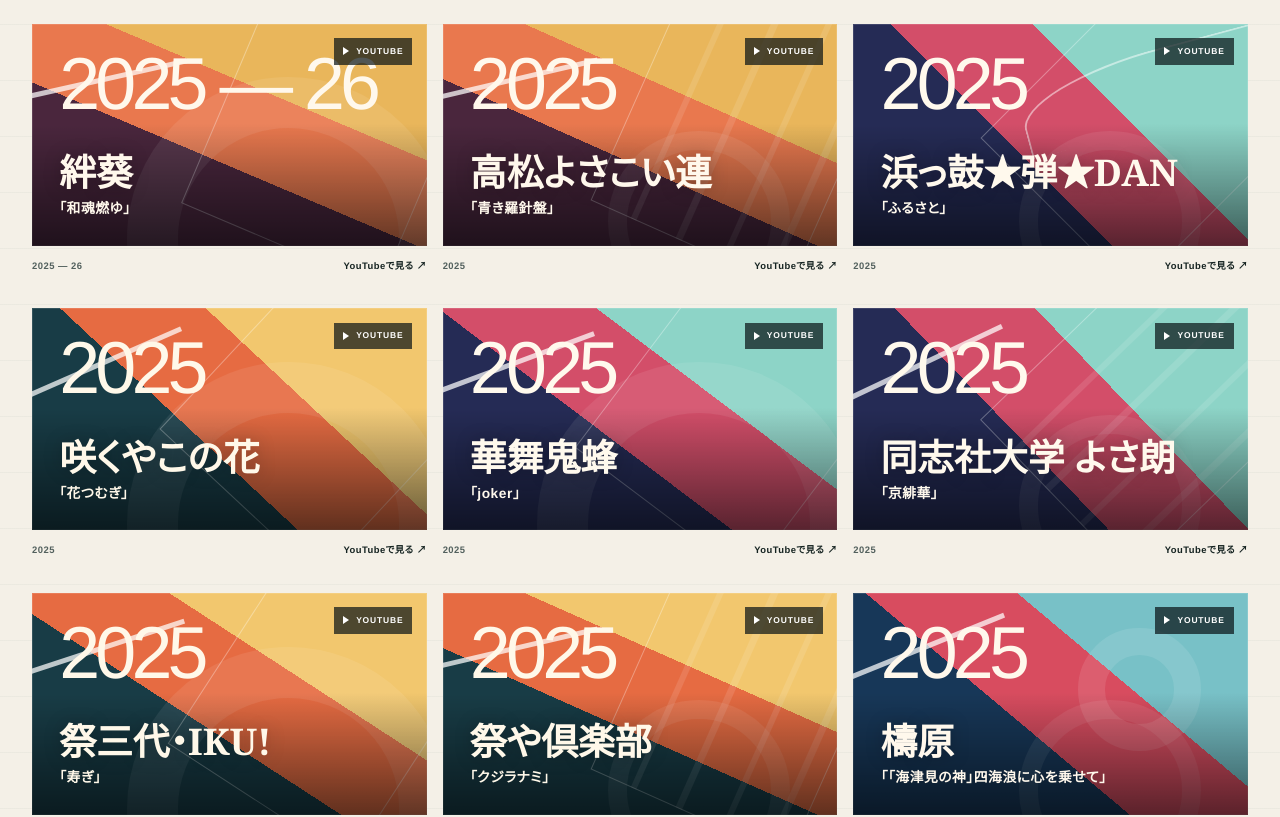
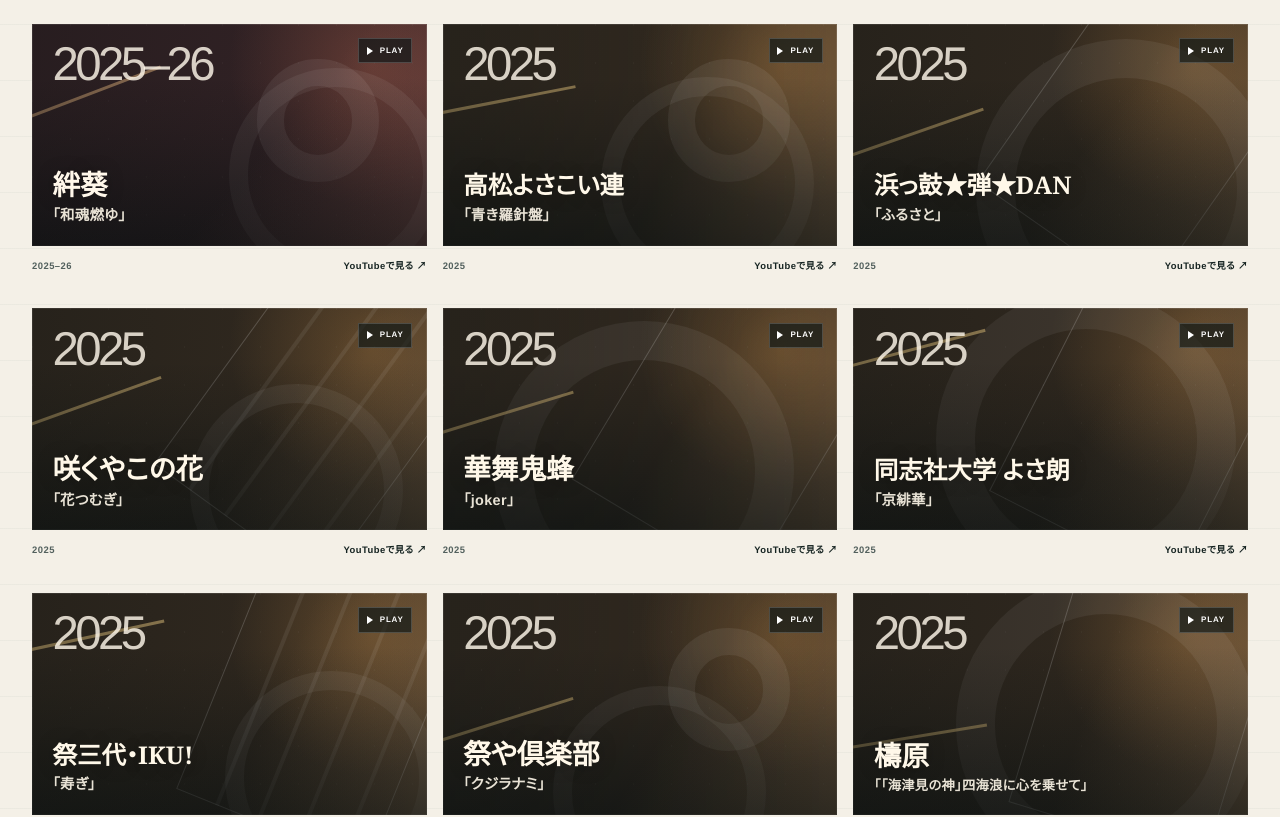
Before and after one commit to tetsufujiki/usi-yosakoi, a Next.js app: page /archive in a window 1280 px wide. Shown: the part 1320-2137 px from the top of the page. Built offline with nearby package versions, Linux system fonts and the light colour scheme.

Commit message:
feat: improve yosakoi archive cards and playback

```diff
--- a/app/globals.css
+++ b/app/globals.css
@@ -813,12 +813,17 @@
   aspect-ratio: 16 / 9;
   overflow: hidden;
   isolation: isolate;
+  container-type: inline-size;
   background:
+    radial-gradient(
+      circle at 86% 18%,
+      var(--thumb-accent-soft),
+      transparent 37%
+    ),
     linear-gradient(
-      var(--thumb-angle),
-      var(--thumb-deep) 0 42%,
-      var(--thumb-accent) 42% 65%,
-      var(--thumb-light) 65% 100%
+      calc(var(--thumb-angle) + 92deg),
+      var(--thumb-deep) 0 58%,
+      var(--thumb-mid) 100%
     );
   color: var(--thumb-ink);
   box-shadow: inset 0 0 0 1px rgba(255, 255, 255, 0.12);
@@ -827,18 +832,37 @@
     box-shadow 260ms ease;
 }
 
+.work-thumbnail::before {
+  position: absolute;
+  inset: 0;
+  z-index: 0;
+  content: "";
+  background:
+    linear-gradient(
+      90deg,
+      rgba(7, 14, 15, 0.28) 0,
+      rgba(7, 14, 15, 0.08) 64%,
+      transparent 100%
+    ),
+    linear-gradient(
+      to top,
+      rgba(7, 14, 15, 0.58) 0,
+      rgba(7, 14, 15, 0.14) 53%,
+      transparent 76%
+    );
+  pointer-events: none;
+}
+
 .work-thumbnail::after {
   position: absolute;
   inset: 0;
   z-index: -1;
   content: "";
   background:
-    linear-gradient(to top, rgba(8, 18, 20, 0.6), transparent 55%),
-    linear-gradient(110deg, rgba(255, 255, 255, 0.08) 1px, transparent 1px);
+    linear-gradient(110deg, rgba(255, 255, 255, 0.045) 1px, transparent 1px);
   background-size:
-    100% 100%,
-    42px 42px;
-  mix-blend-mode: multiply;
+    38px 38px;
+  opacity: 0.75;
 }
 
 .work-thumbnail__image {
@@ -859,30 +883,31 @@
 }
 
 .work-thumbnail__pattern--one {
-  top: -25%;
-  right: -5%;
-  width: 55%;
-  height: 130%;
-  border: 1px solid rgba(255, 255, 255, 0.32);
+  top: -34%;
+  right: -2%;
+  width: 52%;
+  height: 145%;
+  border: 1px solid rgba(255, 255, 255, 0.2);
   transform: rotate(var(--thumb-angle));
 }
 
 .work-thumbnail__pattern--two {
-  right: 12%;
-  bottom: -30%;
-  width: 46%;
+  right: var(--thumb-arc-x);
+  bottom: var(--thumb-arc-y);
+  width: 54%;
   aspect-ratio: 1;
-  border: 1.2rem solid rgba(255, 255, 255, 0.08);
+  border: clamp(0.6rem, 5cqw, 1.25rem) solid rgba(255, 255, 255, 0.065);
   border-radius: 50%;
 }
 
 .work-thumbnail__trace {
-  top: 25%;
+  top: var(--thumb-trace-y);
   left: -8%;
-  width: 48%;
-  height: 5px;
+  width: 42%;
+  height: 3px;
   transform: rotate(calc(var(--thumb-angle) * -0.55));
-  background: rgba(255, 255, 255, 0.72);
+  background: var(--thumb-light);
+  opacity: 0.62;
 }
 
 .work-thumbnail[data-thumbnail-variant="formation"]
@@ -890,16 +915,14 @@
   background: repeating-linear-gradient(
     90deg,
     transparent 0 20%,
-    rgba(255, 255, 255, 0.11) 20% 23%
+    rgba(255, 255, 255, 0.075) 20% 22%
   );
 }
 
 .work-thumbnail[data-thumbnail-variant="surge"]
   .work-thumbnail__pattern--two {
-  right: -6%;
-  bottom: -70%;
-  width: 82%;
-  border-width: 3.2rem;
+  width: 76%;
+  border-width: clamp(1.2rem, 10cqw, 2.8rem);
 }
 
 .work-thumbnail[data-thumbnail-variant="pulse"]
@@ -909,7 +932,7 @@
   width: 31%;
   height: auto;
   aspect-ratio: 1;
-  border: 1.7rem solid rgba(255, 255, 255, 0.1);
+  border: clamp(0.8rem, 7cqw, 1.7rem) solid rgba(255, 255, 255, 0.075);
   border-radius: 50%;
   transform: none;
 }
@@ -919,7 +942,7 @@
   left: 42%;
   width: 64%;
   height: 34%;
-  border: 2px solid rgba(255, 255, 255, 0.5);
+  border: 1px solid rgba(255, 255, 255, 0.38);
   border-right: 0;
   border-bottom: 0;
   border-radius: 60% 0 0;
@@ -930,10 +953,11 @@
 .work-thumbnail__content {
   position: absolute;
   inset: 0;
-  display: flex;
-  flex-direction: column;
-  justify-content: space-between;
-  padding: clamp(0.9rem, 3.3vw, 1.7rem);
+  z-index: 1;
+  display: grid;
+  grid-template-rows: auto 1fr;
+  gap: clamp(0.45rem, 3cqw, 0.85rem);
+  padding: clamp(0.8rem, 5.2cqw, 1.35rem);
 }
 
 .work-thumbnail__year,
@@ -943,43 +967,87 @@
 }
 
 .work-thumbnail__year {
-  font-size: clamp(1.8rem, 7vw, 4.6rem);
-  font-weight: 200;
-  letter-spacing: -0.065em;
-  line-height: 0.9;
+  width: fit-content;
+  max-width: calc(100% - 4.5rem);
+  color: rgba(255, 248, 234, 0.82);
+  font-size: clamp(1.75rem, 12cqw, 3.7rem);
+  font-weight: 300;
+  letter-spacing: -0.075em;
+  line-height: 0.86;
+}
+
+.work-thumbnail__content > div {
+  align-self: end;
+  min-width: 0;
 }
 
 .work-thumbnail__team {
-  max-width: 88%;
+  max-width: 92%;
   font-family: var(--font-serif);
-  font-size: clamp(1.15rem, 4vw, 2.3rem);
+  font-size: clamp(1.08rem, 7cqw, 2rem);
   font-weight: 600;
-  line-height: 1.2;
+  line-height: 1.16;
+  overflow-wrap: anywhere;
   text-shadow: 0 1px 18px rgba(0, 0, 0, 0.25);
+  text-wrap: balance;
+}
+
+.work-thumbnail[data-team-size="medium"] .work-thumbnail__team {
+  font-size: clamp(1rem, 6.2cqw, 1.75rem);
+}
+
+.work-thumbnail[data-team-size="long"] .work-thumbnail__team {
+  max-width: 96%;
+  font-size: clamp(0.92rem, 5.45cqw, 1.55rem);
+  line-height: 1.12;
 }
 
 .work-thumbnail__title {
-  margin-top: 0.3rem;
-  overflow: hidden;
-  font-size: clamp(0.62rem, 1.7vw, 0.86rem);
-  font-weight: 700;
-  letter-spacing: 0.04em;
-  line-height: 1.4;
-  text-overflow: ellipsis;
-  white-space: nowrap;
+  max-width: 94%;
+  margin-top: clamp(0.25rem, 1.6cqw, 0.45rem);
+  color: rgba(255, 248, 234, 0.9);
+  font-size: clamp(0.7rem, 3.65cqw, 0.96rem);
+  font-weight: 650;
+  letter-spacing: 0.025em;
+  line-height: 1.32;
+  overflow-wrap: anywhere;
+  text-wrap: balance;
+}
+
+.work-thumbnail[data-title-size="medium"] .work-thumbnail__title {
+  font-size: clamp(0.68rem, 3.35cqw, 0.88rem);
+}
+
+.work-thumbnail[data-title-size="long"] .work-thumbnail__title {
+  max-width: 97%;
+  font-size: clamp(0.65rem, 3.05cqw, 0.82rem);
+  letter-spacing: 0.01em;
+  line-height: 1.27;
+}
+
+.work-thumbnail[data-density="dense"] .work-thumbnail__content {
+  gap: clamp(0.3rem, 1.8cqw, 0.55rem);
+  padding-block: clamp(0.72rem, 4.5cqw, 1.15rem);
+}
+
+.work-thumbnail[data-has-title="false"] .work-thumbnail__team {
+  max-width: 96%;
+  font-size: clamp(1.2rem, 7.8cqw, 2.15rem);
 }
 
 .work-thumbnail__youtube {
   position: absolute;
   top: 0.9rem;
   right: 0.9rem;
+  z-index: 2;
   display: inline-flex;
   align-items: center;
   gap: 0.45rem;
-  padding: 0.35rem 0.55rem;
-  background: rgba(8, 18, 20, 0.7);
+  padding: 0.28rem 0.48rem;
+  border: 1px solid rgba(255, 255, 255, 0.18);
+  background: rgba(8, 18, 20, 0.62);
   color: #fff;
-  font-size: 0.53rem;
+  font-size: 0.5rem;
   font-weight: 800;
   letter-spacing: 0.1em;
   text-transform: uppercase;
@@ -995,13 +1063,63 @@
 }
 
 .selected-work__button:hover .work-thumbnail,
-.work-card__link:hover .work-thumbnail {
+.work-card__play:hover .work-thumbnail {
   transform: translateY(-5px);
   box-shadow: var(--shadow-soft);
 }
 
-.work-card__link {
+.work-card__media {
+  position: relative;
+  aspect-ratio: 16 / 9;
+}
+
+.work-card__play {
   display: block;
+  width: 100%;
+  padding: 0;
+  border: 0;
+  background: transparent;
+  text-align: left;
+}
+
+.work-card__player {
+  position: relative;
+  overflow: hidden;
+  aspect-ratio: 16 / 9;
+  background: #0b1110;
+  box-shadow: inset 0 0 0 1px rgba(255, 255, 255, 0.12);
+}
+
+.work-card__player iframe {
+  position: absolute;
+  inset: 0;
+  width: 100%;
+  height: 100%;
+  border: 0;
+}
+
+.work-card__close {
+  position: absolute;
+  top: 0.65rem;
+  right: 0.65rem;
+  z-index: 1;
+  display: inline-flex;
+  align-items: center;
+  gap: 0.35rem;
+  min-height: 2rem;
+  padding: 0.3rem 0.55rem;
+  border: 1px solid rgba(255, 255, 255, 0.32);
+  background: rgba(8, 18, 20, 0.84);
+  color: #fff;
+  font-size: 0.56rem;
+  font-weight: 800;
+  letter-spacing: 0.08em;
+}
+
+.work-card__close span {
+  font-size: 0.9rem;
+  font-weight: 400;
+  line-height: 1;
 }
 
 .work-card__meta {
@@ -1016,8 +1134,19 @@
   letter-spacing: 0.05em;
 }
 
-.work-card__meta span:last-child {
+.work-card__meta > :last-child {
   color: var(--color-ink);
+}
+
+.work-card__meta a {
+  text-decoration: underline;
+  text-decoration-color: transparent;
+  text-underline-offset: 0.25em;
+  transition: text-decoration-color 180ms ease;
+}
+
+.work-card__meta a:hover {
+  text-decoration-color: currentColor;
 }
 
 /* Work → Invitation */
--- a/components/ArchiveExplorer.tsx
+++ b/components/ArchiveExplorer.tsx
@@ -23,6 +23,7 @@
   const [featuredOnly, setFeaturedOnly] = useState(false);
   const [pageSize, setPageSize] = useState(desktopPageSize);
   const [visibleCount, setVisibleCount] = useState(desktopPageSize);
+  const [activeWorkId, setActiveWorkId] = useState<string | null>(null);
 
   useEffect(() => {
     const media = window.matchMedia("(max-width: 720px)");
@@ -30,6 +31,7 @@
       const nextSize = media.matches ? mobilePageSize : desktopPageSize;
       setPageSize(nextSize);
       setVisibleCount(nextSize);
+      setActiveWorkId(null);
     };
 
     updatePageSize();
@@ -70,7 +72,10 @@
     });
   }, [featuredOnly, query, teamId, works, year]);
 
-  const visibleWorks = filteredWorks.slice(0, visibleCount);
+  const visibleWorks = useMemo(
+    () => filteredWorks.slice(0, visibleCount),
+    [filteredWorks, visibleCount],
+  );
   const hasFilters = Boolean(query || year || teamId || featuredOnly);
 
   function resetFilters() {
@@ -79,10 +84,12 @@
     setTeamId("");
     setFeaturedOnly(false);
     setVisibleCount(pageSize);
+    setActiveWorkId(null);
   }
 
   function resetVisibleCount() {
     setVisibleCount(pageSize);
+    setActiveWorkId(null);
   }
 
   return (
@@ -229,7 +236,16 @@
       {visibleWorks.length ? (
         <div className="archive-grid">
           {visibleWorks.map((work) => (
-            <WorkCard work={work} key={work.id} />
+            <WorkCard
+              work={work}
+              isActive={activeWorkId === work.id}
+              onTogglePlayback={() =>
+                setActiveWorkId((currentId) =>
+                  currentId === work.id ? null : work.id,
+                )
+              }
+              key={work.id}
+            />
           ))}
         </div>
       ) : (
--- a/components/WorkCard.tsx
+++ b/components/WorkCard.tsx
@@ -1,40 +1,91 @@
+import type { KeyboardEvent } from "react";
 import type { YosakoiWork } from "@/data/yosakoi-works";
-import { formatYears, getYoutubeUrl } from "@/lib/yosakoi";
+import {
+  formatYears,
+  getYoutubeEmbedUrl,
+  getYoutubeUrl,
+} from "@/lib/yosakoi";
 import { YosakoiThumbnail } from "./YosakoiThumbnail";
 
 type WorkCardProps = {
   work: YosakoiWork;
+  isActive: boolean;
+  onTogglePlayback: () => void;
 };
 
-export function WorkCard({ work }: WorkCardProps) {
-  const content = (
-    <>
+export function WorkCard({
+  work,
+  isActive,
+  onTogglePlayback,
+}: WorkCardProps) {
+  const accessibleTitle = `${work.teamName}「${work.workTitle ?? "演舞楽曲"}」`;
+
+  function handlePlaybackKeyDown(event: KeyboardEvent<HTMLButtonElement>) {
+    if (event.key === "Enter" || event.key === " ") {
+      event.preventDefault();
+      onTogglePlayback();
+    }
+  }
+
+  return (
+    <article className="work-card">
+      <div className="work-card__media">
+        {work.youtubeId && isActive ? (
+          <div
+            className="work-card__player"
+            id={`archive-player-${work.id}`}
+          >
+            <iframe
+              src={getYoutubeEmbedUrl(work.youtubeId, true)}
+              title={`${accessibleTitle}を再生`}
+              allow="accelerometer; autoplay; clipboard-write; encrypted-media; gyroscope; picture-in-picture; web-share"
+              allowFullScreen
+            />
+            <button
+              className="work-card__close"
+              type="button"
+              onClick={onTogglePlayback}
+              onKeyDown={handlePlaybackKeyDown}
+              aria-label={`${accessibleTitle}の再生を閉じる`}
+              autoFocus
+            >
+              <span aria-hidden="true">×</span>
+              閉じる
+            </button>
+          </div>
+        ) : work.youtubeId ? (
+          <button
+            className="work-card__play"
+            type="button"
+            onClick={onTogglePlayback}
+            onKeyDown={handlePlaybackKeyDown}
+            aria-label={`${accessibleTitle}をページ内で再生`}
+          >
             <YosakoiThumbnail work={work} />
-      <span className="work-card__meta">
+          </button>
+        ) : (
+          <YosakoiThumbnail work={work} />
+        )}
+      </div>
+
+      <div className="work-card__meta">
         <span>
           {formatYears(work.years)}
           {work.location ? ` / ${work.location}` : ""}
         </span>
-        {work.youtubeId ? <span>YouTubeで見る ↗</span> : <span>作品情報</span>}
-      </span>
-    </>
-  );
-
-  return (
-    <article className="work-card">
         {work.youtubeId ? (
           <a
-          className="work-card__link"
             href={getYoutubeUrl(work.youtubeId)}
             target="_blank"
             rel="noreferrer"
-          aria-label={`${work.teamName}「${work.workTitle ?? "演舞楽曲"}」をYouTubeで見る`}
+            aria-label={`${accessibleTitle}をYouTubeで開く`}
           >
-          {content}
+            YouTubeで見る ↗
           </a>
         ) : (
-        <div className="work-card__link">{content}</div>
+          <span>作品情報</span>
         )}
+      </div>
     </article>
   );
 }
--- a/components/YosakoiThumbnail.tsx
+++ b/components/YosakoiThumbnail.tsx
@@ -8,17 +8,39 @@
   priority?: boolean;
 };
 
+function getTextLength(value: string) {
+  return Array.from(value.trim()).length;
+}
+
+function getTextSize(value: string, mediumAt: number, longAt: number) {
+  const length = getTextLength(value);
+
+  if (length >= longAt) return "long";
+  if (length >= mediumAt) return "medium";
+  return "short";
+}
+
 export function YosakoiThumbnail({
   work,
   showYoutubeLabel = true,
   priority = false,
 }: YosakoiThumbnailProps) {
   const { variant, style } = getThumbnailTheme(work);
+  const teamSize = getTextSize(work.teamName, 7, 11);
+  const titleSize = work.workTitle
+    ? getTextSize(work.workTitle, 11, 17)
+    : "none";
+  const isDense =
+    teamSize !== "short" && titleSize !== "short" && titleSize !== "none";
 
   return (
     <div
       className="work-thumbnail"
       data-thumbnail-variant={variant}
+      data-team-size={teamSize}
+      data-title-size={titleSize}
+      data-density={isDense ? "dense" : "standard"}
+      data-has-title={work.workTitle ? "true" : "false"}
       style={style}
       aria-hidden="true"
     >
@@ -50,7 +72,7 @@
       {showYoutubeLabel && work.youtubeId ? (
         <span className="work-thumbnail__youtube">
           <span className="play-mark" />
-          YouTube
+          Play
         </span>
       ) : null}
     </div>
--- a/lib/yosakoi.ts
+++ b/lib/yosakoi.ts
@@ -1,23 +1,62 @@
 import type { CSSProperties } from "react";
 import type { YosakoiWork } from "@/data/yosakoi-works";
 
-const thumbnailPalettes = [
-  { deep: "#183C46", accent: "#E66B42", light: "#F2C76E", ink: "#FFF8E9" },
-  { deep: "#252B55", accent: "#D34E69", light: "#8DD4C7", ink: "#FFF9ED" },
-  { deep: "#4A263D", accent: "#E9784E", light: "#E9B65B", ink: "#FFF8EC" },
-  { deep: "#153D34", accent: "#D9533F", light: "#A6D0A3", ink: "#FFF9ED" },
-  { deep: "#313641", accent: "#C85136", light: "#D9A84E", ink: "#FFF8EB" },
-  { deep: "#173758", accent: "#D84C5F", light: "#78C1C7", ink: "#FFF8EC" },
+const yearPalettes = [
+  {
+    deep: "#342326",
+    mid: "#67403D",
+    accent: "#C06A50",
+    accentSoft: "rgba(192, 106, 80, 0.34)",
+    light: "#E1B17D",
+    ink: "#FFF7EA",
+  },
+  {
+    deep: "#332A20",
+    mid: "#66513A",
+    accent: "#C48A45",
+    accentSoft: "rgba(196, 138, 69, 0.33)",
+    light: "#E2C07B",
+    ink: "#FFF8E9",
+  },
+  {
+    deep: "#263047",
+    mid: "#435778",
+    accent: "#758EC3",
+    accentSoft: "rgba(117, 142, 195, 0.34)",
+    light: "#BAC8DF",
+    ink: "#F9F7ED",
+  },
+  {
+    deep: "#203734",
+    mid: "#35665C",
+    accent: "#65A08F",
+    accentSoft: "rgba(101, 160, 143, 0.33)",
+    light: "#B6D1C3",
+    ink: "#F9F7EA",
+  },
+  {
+    deep: "#332839",
+    mid: "#62455F",
+    accent: "#9A708F",
+    accentSoft: "rgba(154, 112, 143, 0.34)",
+    light: "#CEAEC5",
+    ink: "#FFF7EA",
+  },
 ] as const;
 
 const thumbnailVariants = ["formation", "surge", "pulse", "flow"] as const;
 
 export type ThumbnailStyle = CSSProperties & {
   "--thumb-deep": string;
+  "--thumb-mid": string;
   "--thumb-accent": string;
+  "--thumb-accent-soft": string;
   "--thumb-light": string;
   "--thumb-ink": string;
   "--thumb-angle": string;
+  "--thumb-arc-x": string;
+  "--thumb-arc-y": string;
+  "--thumb-trace-y": string;
 };
 
 export function stableHash(value: string) {
@@ -33,18 +72,26 @@
 
 export function getThumbnailTheme(work: YosakoiWork) {
   const teamHash = stableHash(work.teamId);
-  const workHash = stableHash(`${work.teamId}:${work.years.join("-")}:${work.id}`);
-  const palette = thumbnailPalettes[teamHash % thumbnailPalettes.length];
+  const newestYear = Math.max(...work.years);
+  const yearOffset =
+    (((2026 - newestYear) % yearPalettes.length) + yearPalettes.length) %
+    yearPalettes.length;
+  const palette = yearPalettes[yearOffset];
   const variant =
     work.thumbnailVariant ??
-    thumbnailVariants[workHash % thumbnailVariants.length];
-  const angle = 18 + (workHash % 34);
+    thumbnailVariants[teamHash % thumbnailVariants.length];
+  const angle = 16 + (teamHash % 34);
   const style: ThumbnailStyle = {
     "--thumb-deep": palette.deep,
+    "--thumb-mid": palette.mid,
     "--thumb-accent": work.accentColor ?? palette.accent,
+    "--thumb-accent-soft": palette.accentSoft,
     "--thumb-light": palette.light,
     "--thumb-ink": palette.ink,
     "--thumb-angle": `${angle}deg`,
+    "--thumb-arc-x": `${-12 + ((teamHash >>> 4) % 32)}%`,
+    "--thumb-arc-y": `${-48 + ((teamHash >>> 9) % 36)}%`,
+    "--thumb-trace-y": `${18 + ((teamHash >>> 14) % 48)}%`,
   };
 
   return {
@@ -57,7 +104,7 @@
   if (years.length === 0) return "";
   if (years.length === 1) return String(years[0]);
 
-  return `${years[0]} — ${String(years.at(-1)).slice(-2)}`;
+  return `${years[0]}–${String(years.at(-1)).slice(-2)}`;
 }
 
 export function getYoutubeUrl(youtubeId: string) {
@@ -96,8 +143,10 @@
   return undefined;
 }
 
-export function getYoutubeEmbedUrl(youtubeId: string) {
-  return `https://www.youtube-nocookie.com/embed/${youtubeId}?rel=0`;
+export function getYoutubeEmbedUrl(youtubeId: string, autoplay = false) {
+  const playbackParameters = autoplay ? "&autoplay=1&playsinline=1" : "";
+
+  return `https://www.youtube-nocookie.com/embed/${youtubeId}?rel=0${playbackParameters}`;
 }
 
 export function sortWorksNewestFirst(works: YosakoiWork[]) {
```
Lines whose indentation alone changed are shown as unchanged.
